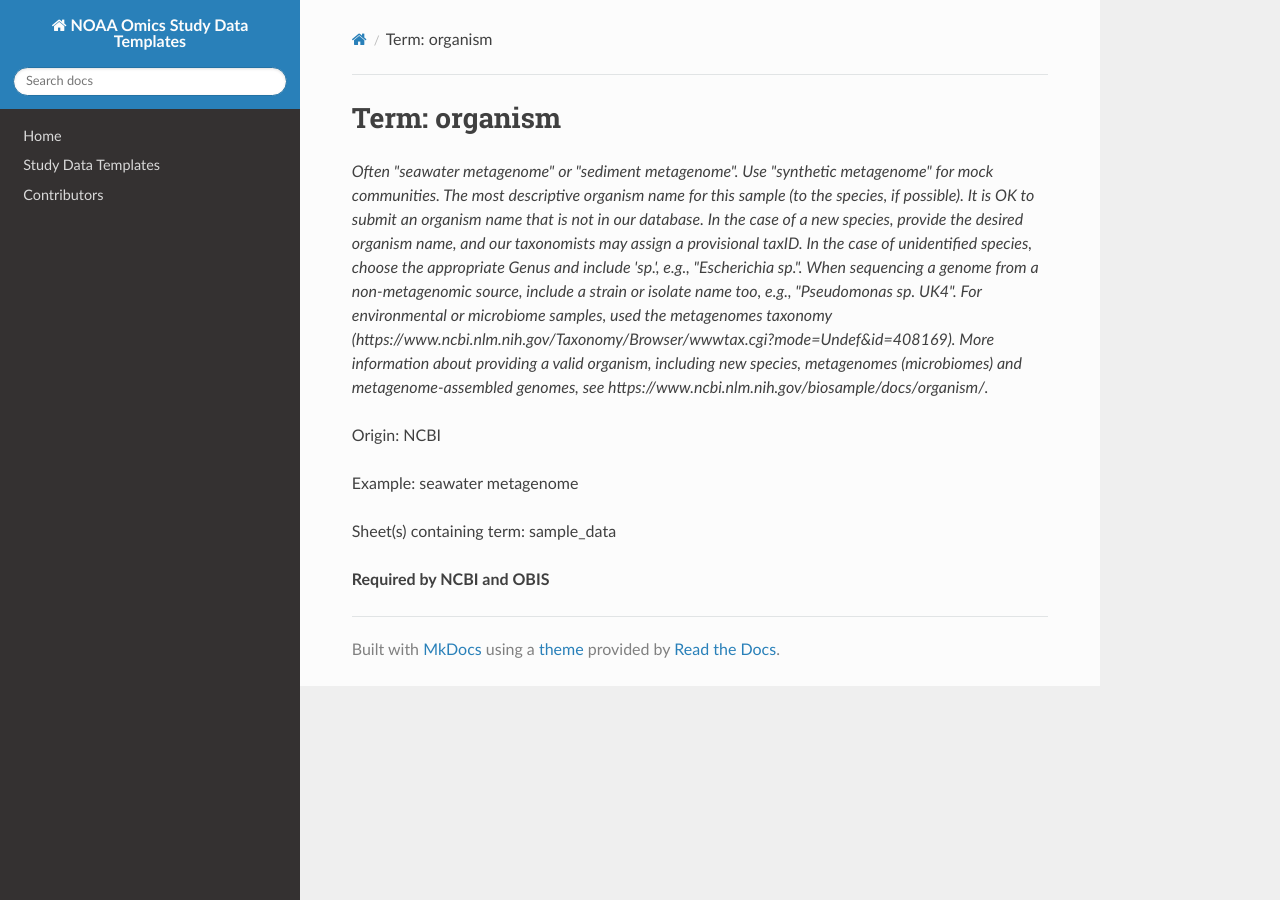
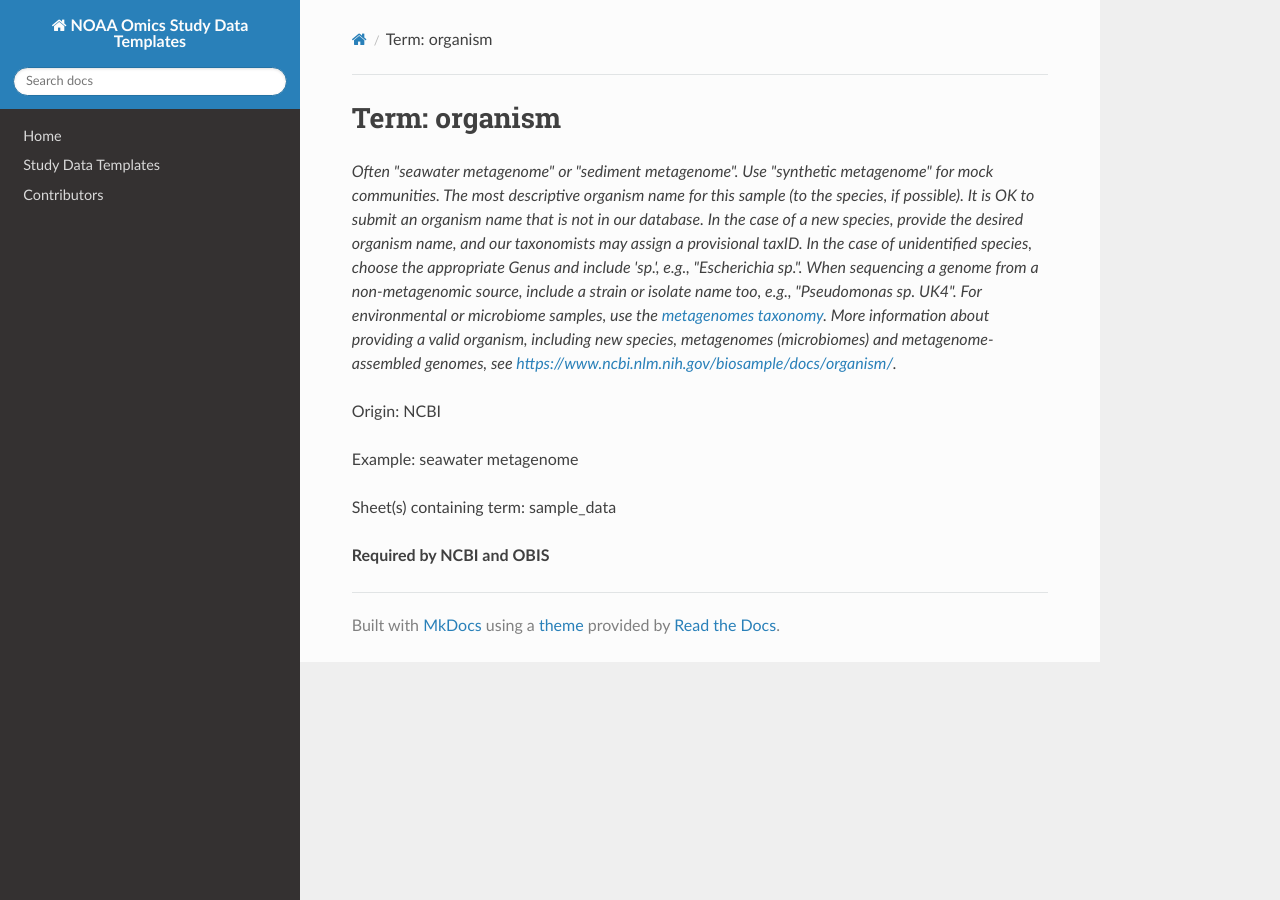
Before and after one commit to NOAA-Omics/noaa-omics-templates, an MkDocs documentation site: the page built from docs/terms/sample_data/organism.md, in a window 1280 px wide. Built offline with MkDocs 1.6.1, drawn with Linux system fonts in a browser that asks for light colours; nearby versions of some CDN libraries.

Commit message:
Fixing links

```diff
--- a/docs/terms/sample_data/organism.md
+++ b/docs/terms/sample_data/organism.md
@@ -1,6 +1,6 @@
 # Term: organism
 
-*Often "seawater metagenome" or "sediment metagenome". Use "synthetic metagenome" for mock communities. The most descriptive organism name for this sample (to the species, if possible). It is OK to submit an organism name that is not in our database. In the case of a new species, provide the desired organism name, and our taxonomists may assign a provisional taxID. In the case of unidentified species, choose the appropriate Genus and include 'sp.', e.g., "Escherichia sp.". When sequencing a genome from a non-metagenomic source, include a strain or isolate name too, e.g., "Pseudomonas sp. UK4". For environmental or microbiome samples, used the metagenomes taxonomy (https://www.ncbi.nlm.nih.gov/Taxonomy/Browser/wwwtax.cgi?mode=Undef&id=408169). More information about providing a valid organism, including new species, metagenomes (microbiomes) and metagenome-assembled genomes, see https://www.ncbi.nlm.nih.gov/biosample/docs/organism/.*
+*Often "seawater metagenome" or "sediment metagenome". Use "synthetic metagenome" for mock communities. The most descriptive organism name for this sample (to the species, if possible). It is OK to submit an organism name that is not in our database. In the case of a new species, provide the desired organism name, and our taxonomists may assign a provisional taxID. In the case of unidentified species, choose the appropriate Genus and include 'sp.', e.g., "Escherichia sp.". When sequencing a genome from a non-metagenomic source, include a strain or isolate name too, e.g., "Pseudomonas sp. UK4". For environmental or microbiome samples, use the [metagenomes taxonomy](https://www.ncbi.nlm.nih.gov/Taxonomy/Browser/wwwtax.cgi?id=408169). More information about providing a valid organism, including new species, metagenomes (microbiomes) and metagenome-assembled genomes, see [https://www.ncbi.nlm.nih.gov/biosample/docs/organism/](https://www.ncbi.nlm.nih.gov/biosample/docs/organism/).*
 
 Origin: NCBI
 
```
